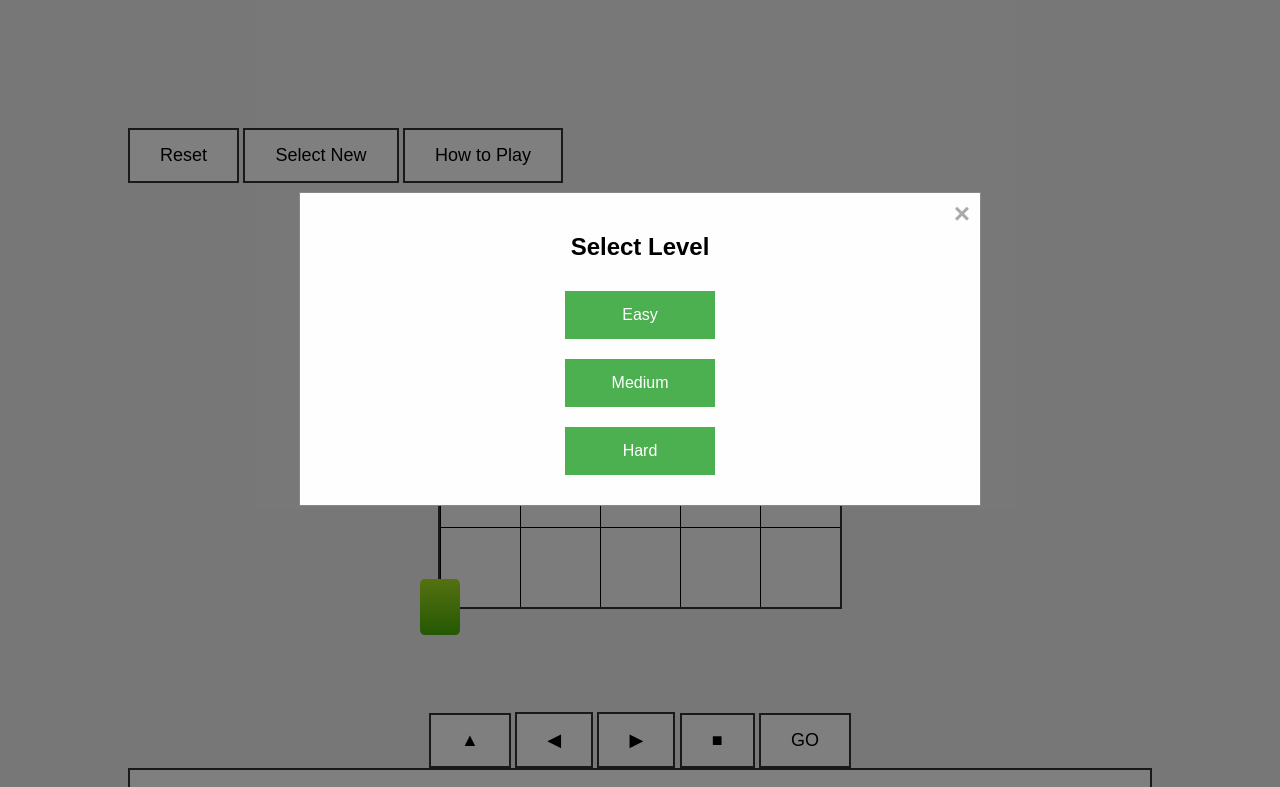
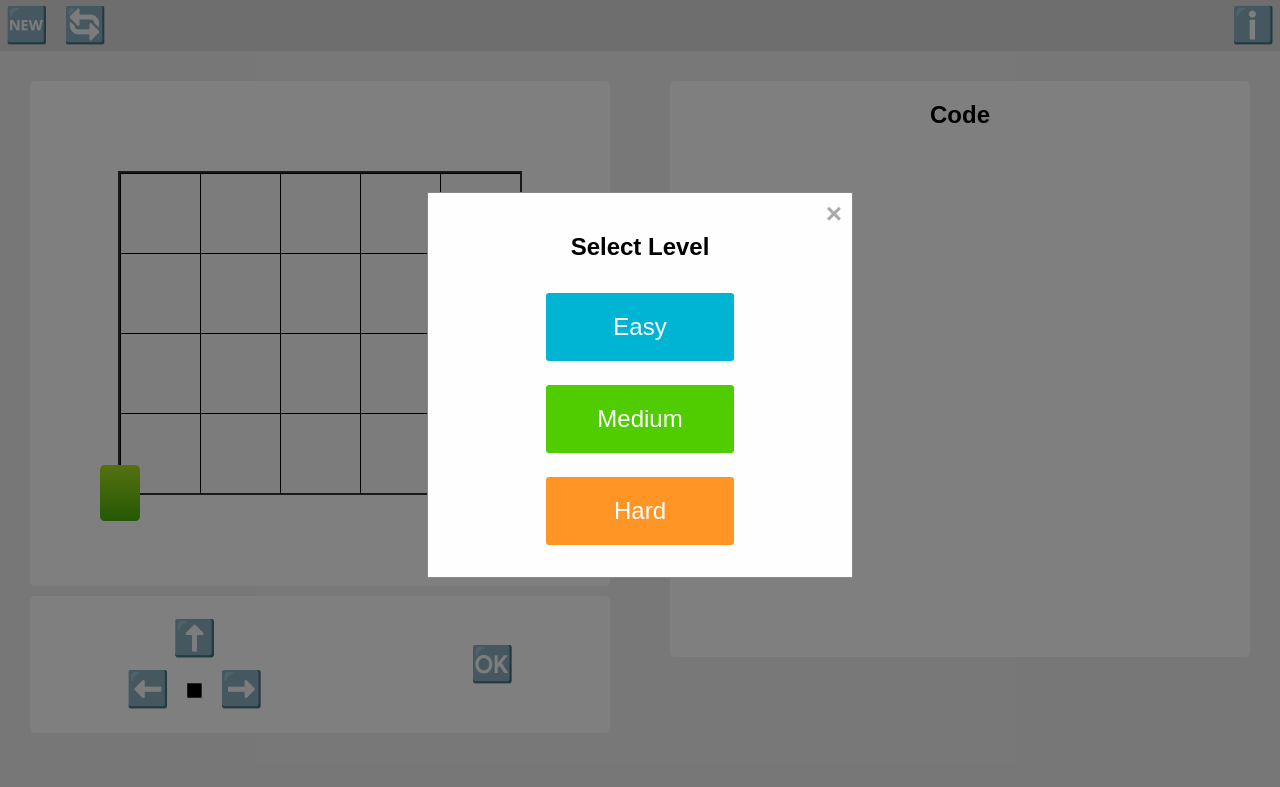
Before and after one commit to hyejinkim99/Moving, a plain HTML site: page index.html in a window 1280 px wide. Shown: the top 787 px of the page. Drawn offline with Linux system fonts and the light colour scheme.

Commit message:
Add files via upload

```diff
--- a/index.html
+++ b/index.html
@@ -8,41 +8,48 @@
 </head>
 <body>
   <div class="menu-bar">
-    <button id="resetGameButton">Reset</button>
-    <button id="changeLevelButton">Select New</button>
-    <button id="instructionsButton">How to Play</button>
+    <div class="left-menu">
+      <button id="changeLevelButton">🆕</button>
+      <button id="resetGameButton">🔄</button>
+    </div>
+    <div class="right-menu">
+      <button id="instructionsButton">ℹ️</button>
+    </div>
   </div>
 
   <!-- Instructions Modal -->
   <div id="instructionsModal" class="modal">
     <div class="modal-content">
-      <span class="close-instructions-button">&times;</span>
+      <span class="close-instruction-button close-button">&times;</span>
       <h2>How to Play</h2>
       <p>
-        Use the arrow buttons or keys to move the vehicle:
+        Use the arrow buttons or keys to move the vehicle, carrying objects to designated position.
         <ul>
-          <li>▲ or Up Arrow: Move forward</li>
-          <li>◀ or Left Arrow: Turn left</li>
-          <li>▶ or Right Arrow: Turn right</li>
-          <li>■ or Spacebar: Pick up or drop off objects</li>
+          <li>⬆️ button or Up Arrow: Move forward</li>
+          <li>⬅️ or Left Arrow: Turn left</li>
+          <li>➡️ or Right Arrow: Turn right</li>
+          <li>⏹ or Spacebar: Pick up or drop off objects</li>
+          <li>🆗 or Return: Finish the level at the starting position</li>
         </ul>
-        Complete the tasks to finish the level!
+        Complete the tasks and Go to starting position to finish the level!
       </p>
     </div>
   </div>
 
   <div id="levelSelectionModal" class="modal">
     <div class="modal-content">
-      <span class="close-button">&times;</span>
+      <span class="close-level-button">&times;</span>
       <h2>Select Level</h2>
       <div class="level-buttons">
-        <button class="level-button" data-level="easy">Easy</button>
-        <button class="level-button" data-level="medium">Medium</button>
-        <button class="level-button" data-level="hard">Hard</button>
+        <button class="level-button easy-btn" data-level="easy">Easy</button>
+        <button class="level-button medium-btn" data-level="medium">Medium</button>
+        <button class="level-button hard-btn" data-level="hard">Hard</button>
       </div>
     </div>
   </div>
-  <div class="container">
+  <div class="game-container">
+    <div class="box left-box">
+      <div class="container map">
         <!-- Section for the circle and animation -->
         <div class="animation-container">
           <div id="vehicle">
@@ -50,26 +57,35 @@
           </div>
         </div>
       </div>
-  <div class="container">
+      <div class="container buttons">
         <div class="button-container">
-      <button id="up-btn">▲</button>
-      <button id="left-btn">◀</button>
-      <button id="right-btn">▶</button>
-      <button id="func-btn">■</button>
-      <button id="play-btn">GO</button>
+          <div class="row">
+            <button id="up-btn">⬆️</button>
+          </div>
+          <div class="row">
+            <button id="left-btn">⬅️</button>
+            <button id="func-btn">⏹</button>
+            <button id="right-btn">➡️</button>
+          </div>
           <!-- <button id="delete-btn">←</button> -->
         </div>
+        <div class="button-container">
+          <button id="play-btn">🆗</button>
         </div>
+      </div>
+    </div>
+    <div class="box right-box">
       <div class="container">
         <div class="queue-container">
-      <h2>Key/Button Press Queue</h2>
+          <h2>Code</h2>
           <ul id="queue-list">
               <!-- Pressed keys/buttons will appear here -->
           </ul>
         </div>
+      </div>
+    </div>
 
   </div>
-
   <script src="script.js"></script>
 </body>
 </html>
--- a/script.js
+++ b/script.js
@@ -30,10 +30,10 @@ class ActionQueue {
 
     getActionText(action) {
         const actionMap = {
-            'forward': '▲',
-            'left': '◀',
-            'right': '▶',
-            'function': '■'
+            'forward': '⬆️',
+            'left': '⬅️',
+            'right': '➡️',
+            'function': '⏹'
         };
         return actionMap[action] || '';
     }
@@ -130,7 +130,7 @@ class MapStatus {
             col: info.size[1]
         };
         this.obstacles = info.obstacles.map(obstacle => ({ row: obstacle[0], col: obstacle[1] }));
-        const colors = ['red', 'blue', 'green'];
+        const colors = ['blue', 'green', 'red'];
         this.objects = info.objects.map((object, index) => ({
             number: index + 1,
             color: colors[index % colors.length],
@@ -355,7 +355,7 @@ class LevelSelectionModal {
 
     initEventListeners() {
         // Close button event listener
-        const closeButton = document.querySelector('.close-button');
+        const closeButton = document.querySelector('.close-level-button');
         if (closeButton) {
             closeButton.onclick = this.closeModal.bind(this);
         }
@@ -402,7 +402,7 @@ class InstructionsModal {
 
     initEventListeners() {
         // Close button event listener
-        const closeButton = document.querySelector('.close-instructions-button');
+        const closeButton = document.querySelector('.close-instruction-button');
         if (closeButton) {
             closeButton.onclick = this.closeModal.bind(this);
         }
@@ -466,7 +466,7 @@ class Game {
                 if (this.gameData && this.currentMapIndex !== undefined) {
                     this.setupGame(this.gameData, this.currentMapIndex);
                 } else {
-                    this.modalHandler.openModal();
+                    this.levelSelectionModal.openModal();
                 }
             });
         }
@@ -664,9 +664,11 @@ class Game {
             case 'finish':
                 if (currentRow === 0 && currentCol === 0 && this.map.isCompleted()) {
                     alert('CLEAR!');
-                    this.gameData = null;
-                    this.currentMapIndex = null;
+                    // this.gameData = null;
+                    // this.currentMapIndex = null;
                     this.levelSelectionModal.openModal();
+                } else {
+                    alert('Go to the starting position');
                 }
                 break;
             default:
--- a/styles.css
+++ b/styles.css
@@ -1,10 +1,22 @@
 body {
+    margin: 0px;
     font-family: Arial, sans-serif;
     justify-content: center;
     align-items: center;
-    height: 100vh;
-    margin: 10%;
     background-color: #f0f0f0;
+}
+
+.menu-bar {
+    display: flex;
+    justify-content: space-between;
+    align-items: center;
+    background-color: #ddd;
+    color: white;
+    /* height: 60px; */
+    width: 100%;
+    /* position: fixed; */
+    top: 0;
+    left: 0;
 }
 
 /* Modal container */
@@ -20,19 +32,27 @@ body {
     background-color: rgba(0, 0, 0, 0.5); /* Black with opacity */
 }
 
+li {
+    list-style-type: none;
+}
+
   /* Modal content box */
 .modal-content {
     background-color: #fefefe;
     margin: 15% auto; /* Center vertically and horizontally */
     padding: 20px;
     border: 1px solid #888;
-    width: 50%; /* Adjust as needed */
     text-align: center;
     position: relative;
+    width: 30%;
+}
+
+#instructionModal {
+    text-align: left;
 }
 
   /* Close button */
-.close-button {
+.close-level-button {
     color: #aaa;
     position: absolute;
     right: 10px;
@@ -41,8 +61,23 @@ body {
     font-weight: bold;
 }
 
-.close-button:hover,
-.close-button:focus {
+.close-instruction-button {
+    color: #aaa;
+    position: absolute;
+    right: 10px;
+    top: 5px;
+    font-size: 28px;
+    font-weight: bold;
+}
+
+.close-instruction-button:hover,
+.close-instruction-button:focus {
+    color: black;
+    cursor: pointer;
+}
+
+.close-level-button:hover,
+.close-level-button:focus {
     color: black;
     cursor: pointer;
 }
@@ -55,18 +90,79 @@ body {
 }
 
 .level-button {
-    background-color: #4CAF50;
     color: white;
-    padding: 15px 25px;
+    padding: 20px 25px;
     margin: 10px 0;          /* Vertical spacing between buttons */
-    border: none;
+    border: 2px solid;
     cursor: pointer;
-    font-size: 16px;
-    width: 150px;            /* Optional: Set a fixed width for consistency */
+    font-size: 24px;
+    min-width: 50%;
+    max-width: 50%;
 }
 
 .level-button:hover {
-    background-color: #45a049;
+    border: 2px solid;
+    background-color: transparent;
+}
+
+.easy-btn {
+    background-color: #00b4d4;
+}
+
+.easy-btn:hover {
+    color: black;
+    border-color: #00b4d4;
+}
+
+.medium-btn {
+    background-color: #4fcd00;
+}
+
+.medium-btn:hover {
+    color: black;
+    border-color: #4fcd00;
+}
+
+.hard-btn {
+    background-color: #ff9524;
+}
+
+.hard-btn:hover {
+    color: black;
+    border-color: #ff9524;
+}
+
+.game-container {
+    justify-content: space-between;
+    display: flex;
+    max-height: 80vh;
+}
+
+@media (max-width: 970px) {
+    .game-container {
+        flex-direction: column;
+    }
+
+    .level-button {
+        min-width: 50%;
+    }
+
+    .modal-content {
+        min-width: 60%;
+    }
+}
+
+.box {
+    flex: 1;
+    padding: 20px;
+    margin: 10px;
+    color: white;
+    text-align: center;
+    border-radius: 5px;
+}
+
+.right-box {
+    margin:10px;
 }
 
 .container {
@@ -75,41 +171,64 @@ body {
     flex-wrap: wrap;
 }
 
+.map {
+    margin: 0 0 10px;
+    padding: 7%;
+    border-radius: 5px;
+    background-color: #fff;
+}
+
+.buttons {
+    padding: 3%;
+    border-radius: 5px;
+    background-color: #fff;
+}
+
 .button-container {
     margin:auto;
     flex-direction: column;
-    gap: 10px;
+}
+
+.row {
+    display: flex;
+    justify-content: center;
 }
 
 button {
-    padding: 15px 30px;
-    font-size: 18px;
-    cursor: pointer;
-    border: 2px solid #333;
-    background-color: #fff;
+    padding: 5px;
+    font-size: 35px;
+    border: 0px;
+    background-color: transparent;
+    cursor: default;
     transition: background-color 0.3s ease;
+    border-radius: 5px;
+    text-align: center;
+    min-width: 40px;
 }
 
 button:hover {
-    background-color: #ddd;
+    background-color: #ccc;
 }
 
 .queue-container {
+    margin: auto;
     padding: 20px;
-    border: 2px solid #333;
+    border-radius: 5px;
     background-color: #fff;
     width: 100%;
-    height: 300px;
+    height: 67vh;
     overflow-y: auto;
     overflow-x: hidden;
 }
 
 .queue-container h2 {
-    margin: 0 0 10px;
+    margin: 0 0 20px;
+    color: #000;
 }
 
 #queue-list {
     display: flex;
+    justify-content: center;
     flex-wrap: wrap;
     list-style: none;
     padding: 0;
@@ -118,9 +237,9 @@ button:hover {
 }
 
 #queue-list li {
-    padding: 10px;
-    font-size: 24px;
-    border: 2px solid #333;
+    padding: 0px;
+    font-size: 40px;
+    color: #000;
     background-color: #fff;
     cursor: default;
     transition: background-color 0.3s ease;
@@ -130,7 +249,7 @@ button:hover {
 }
 
 #queue-list li:hover {
-    background-color: #ddd;
+    /* background-color: #ddd; */
 }
 
 .animation-container {
```
Lines whose indentation alone changed are shown as unchanged.
